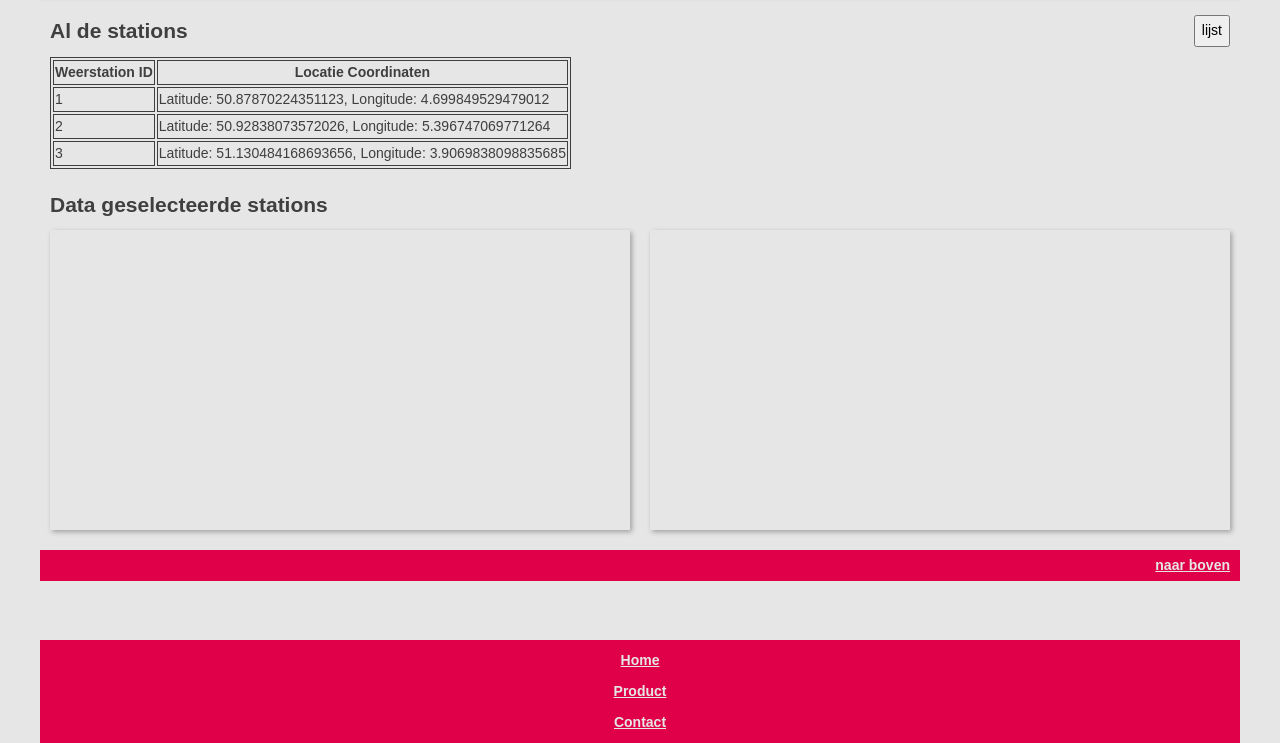
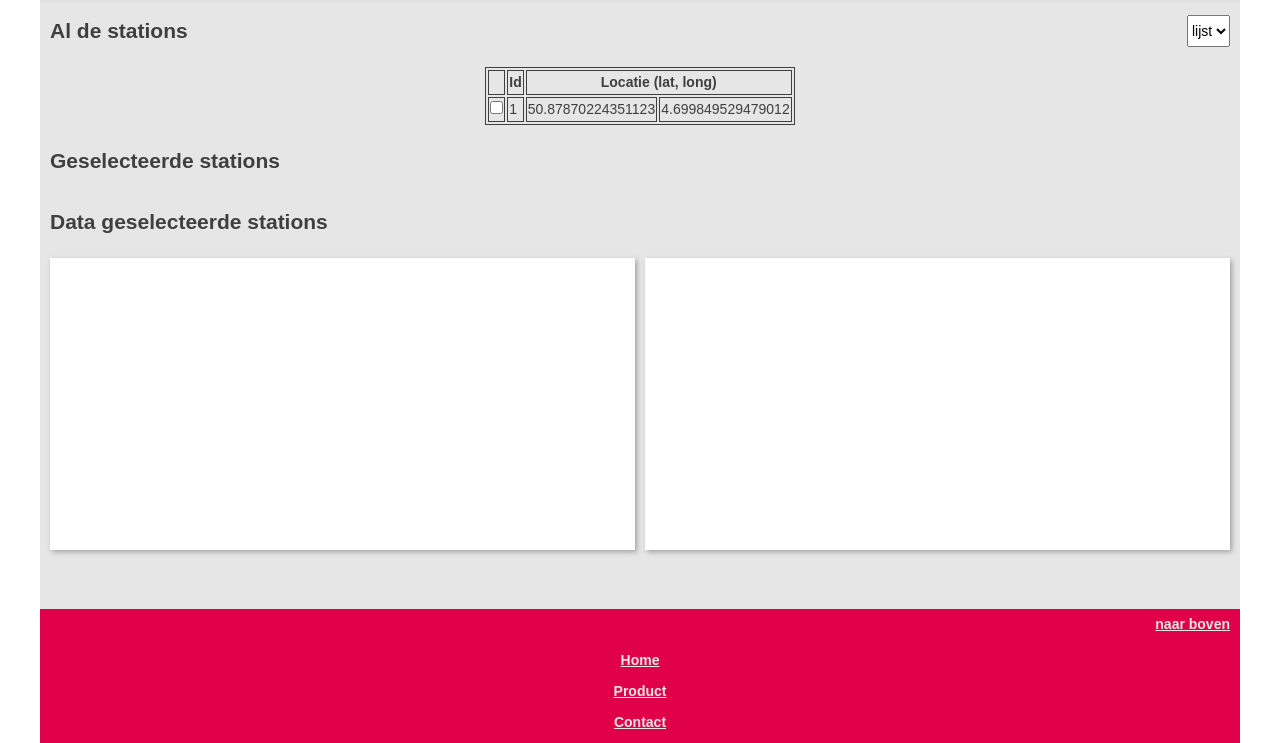
Before and after one commit to vvnoah/weatherstation-web, a website: page public/index.html in a window 1280 px wide. Shown: the part 57-800 px from the top of the page. Drawn offline with nearby package versions, Linux system fonts and the light colour scheme; no server answers.

Commit message:
lijst met data en grafieken is nu responsive

```diff
--- a/public/css/chart.css
+++ /dev/null
@@ -1,28 +0,0 @@
-.list {
-    display: grid;
-    grid-template-columns: auto;
-    gap: 20px;
-}
-
-@media (min-width: 768px) {
-    .list {
-        grid-template-columns: 1fr 1fr;
-    }
-}
-
-.chart {
-    display: flex;
-    justify-content: center;
-    align-items: center;
-
-    min-width: 280px;
-    min-height: 200px;
-    box-shadow: 2px 2px 5px rgba(0, 0, 0, 0.3);
-}
-
-@media (min-width: 400px) {
-    .chart {
-        min-width: 380px;
-        min-height: 300px;
-    }
-}
--- a/public/css/root.css
+++ b/public/css/main.css
@@ -1,5 +1,5 @@
 :root {
-    --color-primary: rgb(230, 230, 230);
+    --color-primary: white;
     --color-secondary: rgb(224, 0, 73);
 
     --color-font-1: rgb(63, 63, 63);
@@ -7,8 +7,6 @@
 
     --spacing-inline-sm: 10px;
     --spacing-section: 20px;
-
-    --border-1: 2px solid gray;
 }
 
 body {
@@ -16,7 +14,6 @@ body {
 
     display: flex;
     flex-direction: column;
-    gap: 0px;
 
     min-width: 300px;
     max-width: 1200px;
@@ -29,15 +26,18 @@ body {
     font-family: Arial, Helvetica, sans-serif;
     font-size: 14px;
 
-    background-color: var(--color-primary);
     color: var(--color-font-1);
 }
 
 main {
     flex-grow: 1;
+    background-color: var(--color-font-2);
 }
 
 section {
+    display: flex;
+    flex-direction: column;
+    gap: 10px;
     padding-inline: var(--spacing-inline-sm);
     padding-top: var(--spacing-section);
 }
@@ -56,7 +56,6 @@ section > header {
     padding-inline: var(--spacing-inline-sm);
     padding-top: 5px;
     padding-bottom: 5px;
-    margin-top: var(--spacing-section);
 
     text-align: right;
     font-weight: bold;
@@ -69,7 +68,7 @@ section > header {
 }
 
 body > footer {
-    flex-shrink: 0;
+    flex-shrink: 1;
 
     padding-inline: var(--spacing-inline-sm);
     padding-top: 10px;
@@ -93,3 +92,9 @@ body > footer > nav > a {
 table, th, td {
     border: 1px solid;
 }
+
+.container-scroll-x {
+    display: flex;
+    justify-content: space-around;
+    overflow-x: auto;
+}
--- a/public/css/navbar.css
+++ b/public/css/navbar.css
@@ -1,4 +1,3 @@
-
 body > header {
     position: sticky;
     top: 0;
--- /dev/null
+++ b/public/css/responsive-list.css
@@ -0,0 +1,105 @@
+.responsive-list {
+    display: flex;
+    flex-direction: column;
+    gap: 10px;
+}
+
+@media (min-width: 800px) {
+    .responsive-list {
+        display: grid;
+        grid-template-columns: 1fr 1fr;
+    }
+
+    .responsive-list * {
+        justify-self: stretch;
+    }
+}
+
+.responsive-list-item {
+    display: flex;
+    justify-content: center;
+    align-items: center;
+
+    min-width: 280;
+    min-height: 140;
+
+    background-color: var(--color-primary);
+    box-shadow: 2px 2px 5px rgba(0, 0, 0, 0.3);
+}
+
+@media (min-width: 350px) {
+    .responsive-list-item {
+        min-width: 330px;
+        min-height: 165px;
+    }
+}
+
+@media (min-width: 400px) {
+    .responsive-list-item {
+        min-width: 380px;
+        min-height: 190px;
+    }
+}
+
+@media (min-width: 450px) {
+    .responsive-list-item {
+        min-width: 430px;
+        min-height: 215px;
+    }
+}
+
+@media (min-width: 500px) {
+    .responsive-list-item {
+        min-width: 480px;
+        min-height: 240px;
+    }
+}
+
+@media (min-width: 550px) {
+    .responsive-list-item {
+        min-width: 530px;
+        min-height: 265px;
+    }
+}
+
+@media (min-width: 600px) {
+    .responsive-list-item {
+        min-width: 580px;
+        min-height: 290px;
+    }
+}
+
+@media (min-width: 700px) {
+    .responsive-list-item {
+        min-width: 680px;
+        min-height: 340px;
+    }
+}
+
+@media (min-width: 800px) {
+    .responsive-list-item {
+        min-width: 380px;
+        min-height: 190px;
+    }
+}
+
+@media (min-width: 1000px) {
+    .responsive-list-item {
+        min-width: 484px;
+        min-height: 242px;
+    }
+}
+
+@media (min-width: 1100px) {
+    .responsive-list-item {
+        min-width: 534px;
+        min-height: 267px;
+    }
+}
+
+@media (min-width: 1200px) {
+    .responsive-list-item {
+        min-width: 584px;
+        min-height: 292px;
+    }
+}
--- a/public/index.html
+++ b/public/index.html
@@ -4,9 +4,9 @@
     <meta charset="UTF-8">
     <meta name="viewport" content="width=device-width, initial-scale=1.0">
     <link rel="stylesheet" href="css/reset.css">
-    <link rel="stylesheet" href="css/root.css">
+    <link rel="stylesheet" href="css/main.css">
     <link rel="stylesheet" href="css/navbar.css">
-    <link rel="stylesheet" href="css/chart.css">
+    <link rel="stylesheet" href="css/responsive-list.css">
     <script src="https://cdn.jsdelivr.net/npm/chart.js"></script>
     <title>Home</title>
 </head>
@@ -27,46 +27,51 @@
         <section>
             <header>
                 <h2>Al de stations</h2>
-                <button>lijst</button>
+                <select name="list-or-map" id="list-or-map-select">
+                    <option value="list">lijst</option>
+                </select>
             </header>
-            <div class="Tabel">
+            <div class="container-scroll-x">
                 <table>
                     <tr>
-                        <th>Weerstation ID</th>
-                        <th>Locatie Coordinaten</th>
+                        <th></th>
+                        <th>Id</th>
+                        <th colspan="2">Locatie (lat, long)</th>
                     </tr>
                     <tr>
+                        <td>
+                            <input type="checkbox" name="selected">
+                        </td>
                         <td>1</td>
-                        <td>Latitude: 50.87870224351123, Longitude: 4.699849529479012</td>
-                    </tr>
-                    <tr>
-                        <td>2</td>
-                        <td>Latitude: 50.92838073572026, Longitude: 5.396747069771264</td>
-                    </tr>
-                    <tr>
-                        <td>3</td>
-                        <td>Latitude: 51.130484168693656, Longitude: 3.9069838098835685</td>
+                        <td>50.87870224351123</td>
+                        <td>4.699849529479012</td>
                     </tr>
                 </table>
             </div>
         </section>
         <section>
             <header>
+                <h2>Geselecteerde stations</h2>
+            </header>
+        </section>
+        <section>
+            <header>
                 <h2>Data geselecteerde stations</h2>
             </header>
-            <div class="list">
-                <div class="chart">
+            <div class="responsive-list">
+                <div class="responsive-list-item">
                     <canvas id="temperature-chart"></canvas>
                 </div>
-                <div class="chart">
+                <div class="responsive-list-item">
                     <canvas id="windspeed-chart"></canvas>
                 </div>
             </div>
         </section>
-        <div class="back-to-top">
-            <a href="#">naar boven</a>
-        </div>
+        <section></section>
     </main>
+    <div class="back-to-top">
+        <a href="#">naar boven</a>
+    </div>
     <footer>
         <nav>
             <a href="/">Home</a>
```
